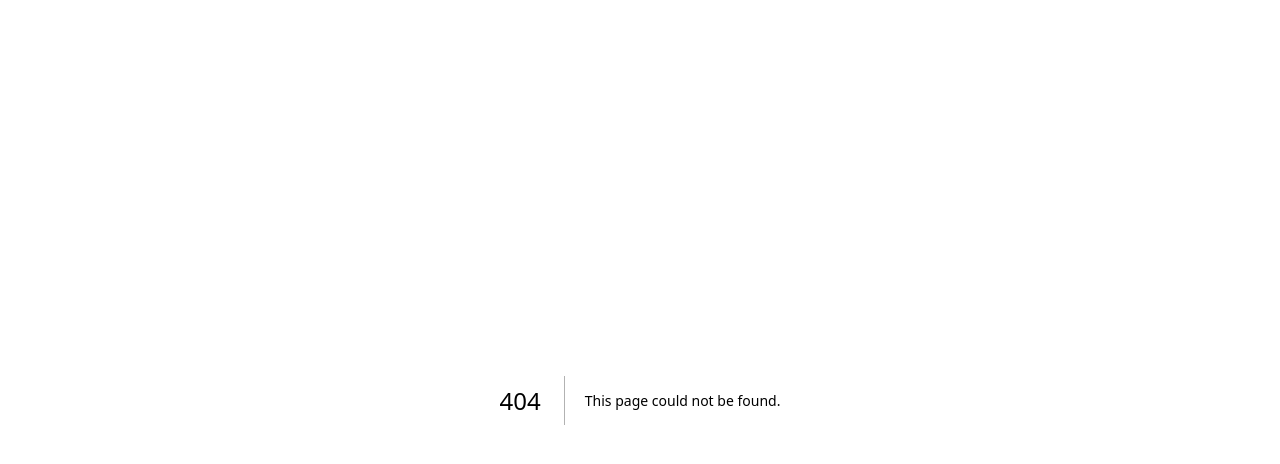
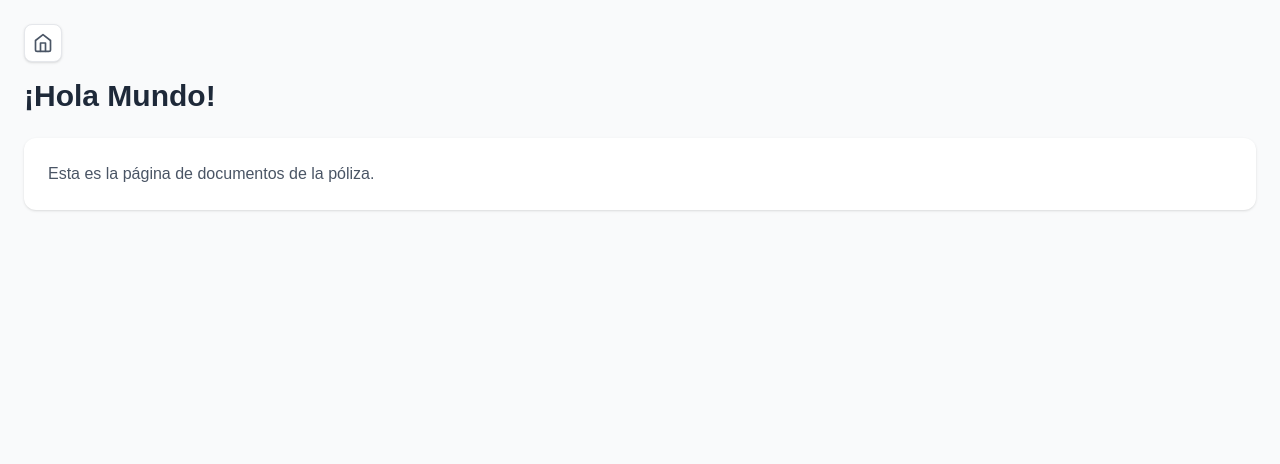
Before and after one commit to Emilybrrntos12/crm, a Next.js app: page /polizas/documentos in a window 1280 px wide. Before the commit this address had no page. Shown: the top 464 px of the page. Built offline with nearby package versions, Linux system fonts and the light colour scheme.

Commit message:
INST: documentos

```diff
--- /dev/null
+++ b/src/app/polizas/documentos/page.tsx
@@ -0,0 +1,33 @@
+'use client';
+
+import React from 'react';
+import Link from 'next/link';
+import { FiHome } from 'react-icons/fi';
+
+export default function DocumentosPage() {
+  return (
+    <div className="min-h-screen bg-gray-50 p-6">
+      {/* Botón de Home */}
+      <div className="flex justify-start mb-4">
+        <Link href="/polizas">
+          <button className="p-2 rounded-lg bg-white border border-gray-200 shadow-sm hover:bg-gray-50 transition duration-200">
+            <FiHome className="text-gray-600 h-5 w-5" />
+          </button>
+        </Link>
+      </div>
+
+      <div className="max-w-7xl mx-auto">
+        <div className="flex justify-between items-center mb-6">
+          <h1 className="text-3xl font-bold text-gray-800">¡Hola Mundo!</h1>
+        </div>
+
+        {/* Contenido */}
+        <div className="bg-white rounded-xl shadow-sm p-6">
+          <p className="text-gray-600">
+            Esta es la página de documentos de la póliza.
+          </p>
+        </div>
+      </div>
+    </div>
+  );
+}
```
